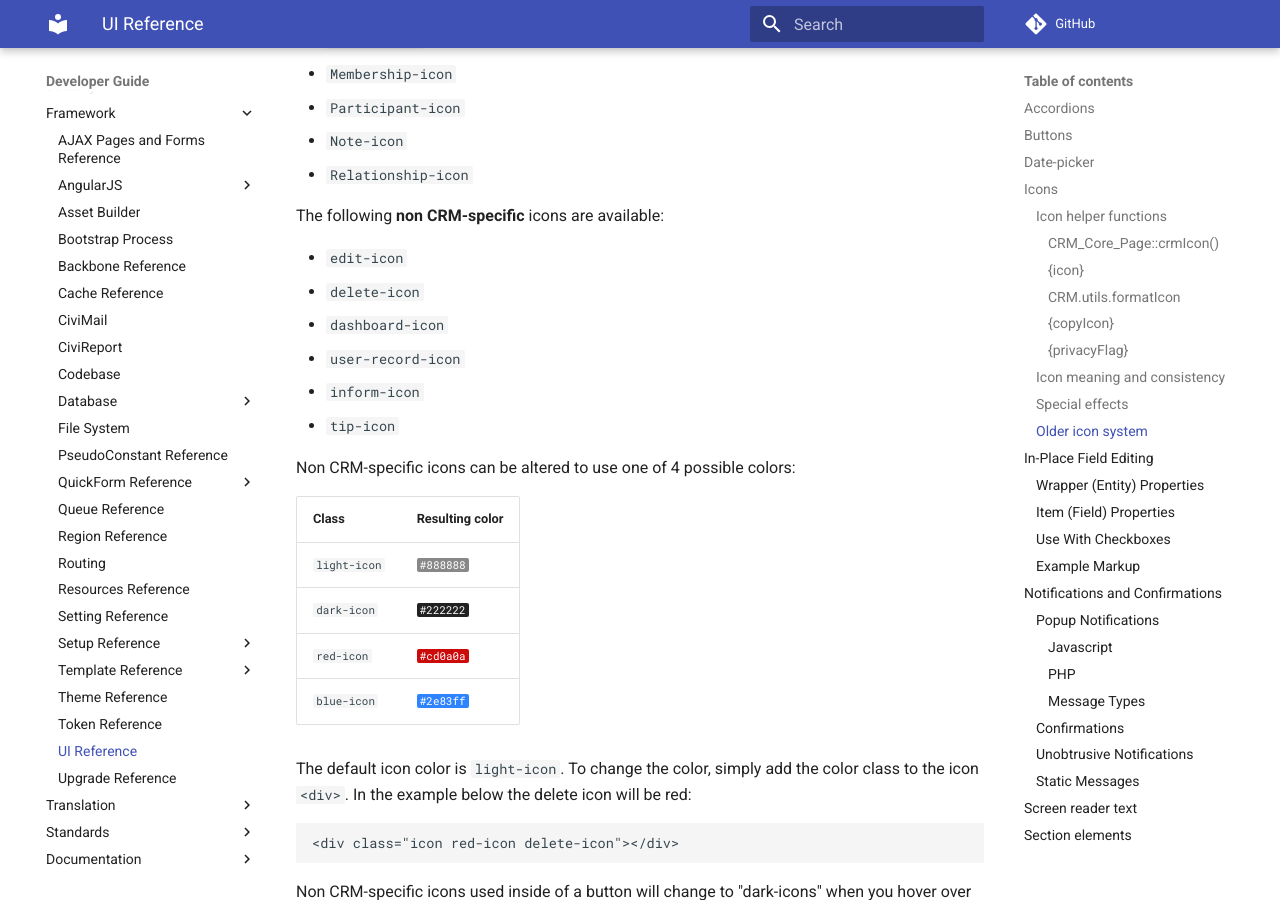
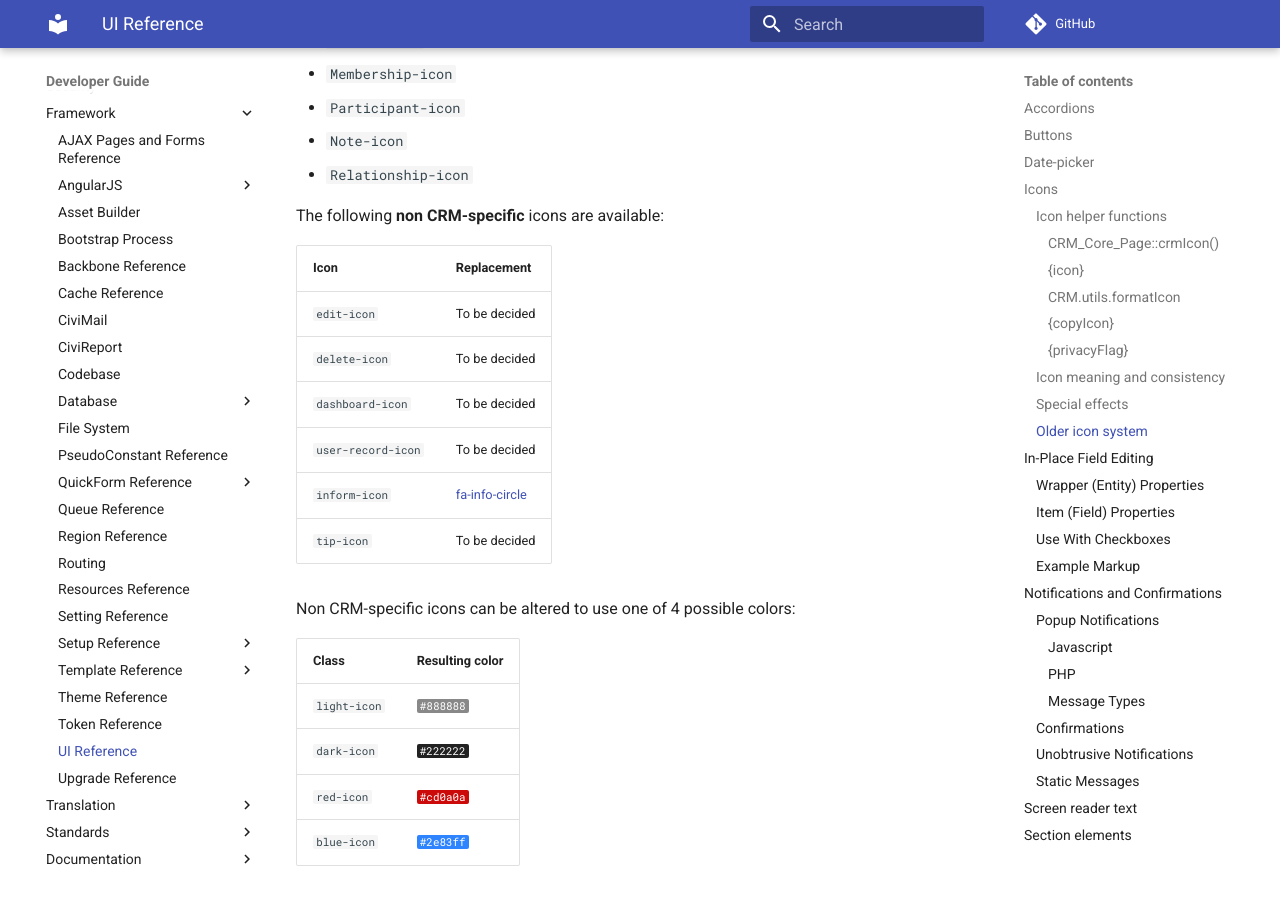
Before and after one commit to civicrm/civicrm-dev-docs, an MkDocs documentation site: the page built from docs/framework/ui.md, in a window 1280 px wide and 900 px high, scrolled down 11251 px. Built offline with MkDocs 1.6.1 and Material for MkDocs 9.7.7, drawn with Linux system fonts in a browser that asks for light colours; comment, search, counter and statistics services are not loaded.

Commit message:
Add replacement for inform-icon (#839)

```diff
--- a/docs/framework/ui.md
+++ b/docs/framework/ui.md
@@ -355,12 +355,14 @@ The following **CRM-specific** icons are available:
 
 The following **non CRM-specific** icons are available:
 
-* `edit-icon`
-* `delete-icon`
-* `dashboard-icon`
-* `user-record-icon`
-* `inform-icon`
-* `tip-icon`
+| Icon | Replacement |
+| -- | -- |
+| `edit-icon` | To be decided |
+| `delete-icon` | To be decided |
+| `dashboard-icon` | To be decided |
+| `user-record-icon` | To be decided |
+| `inform-icon` | [fa-info-circle](https://fontawesome.com/v4.7.0/icon/info-circle) |
+| `tip-icon` | To be decided |
 
 Non CRM-specific icons can be altered to use one of 4 possible colors:
 
```
